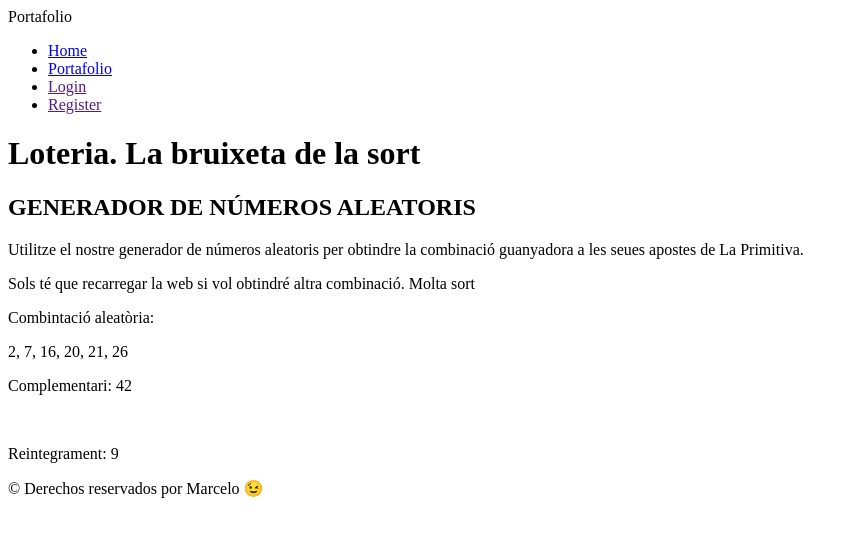
After one commit to Zubarashi7/practica, a PHP site: page /portafolio.php in a window 1280 px wide. The commit adds this page. Shown: the top 537 px of the page, without its empty margins (0-854 px from the left). Run offline with PHP 8.4, Linux system fonts and the light colour scheme.

Commit message:
Practica 1 y 2 casi terminadas.
Falta añadir estilos a la pagina 😅

```diff
--- /dev/null
+++ b/portafolio.php
@@ -0,0 +1,95 @@
+<!DOCTYPE html>
+<html lang="en">
+<head>
+    <meta charset="UTF-8">
+    <meta name="viewport" content="width=device-width, initial-scale=1.0">
+    <link rel="stylesheet" href="css/portafolio.css"
+    <title>Portafolio</title>
+
+
+    <?php
+        //Generar numeros principales
+        $numeros = []; //Iniciamos el array, lo hacemos vacio, donde almacenaremos los numeros aleatorios generados.
+
+        //Bucle "while" para generar los numeros, seguira ejecutandose mientras la cantidad de elementos en el array "$numeros" sea menor que "6. Asi solo se generaran 6 numeros.
+        //La funcion "count()" devuelve el numero de elementos en el array "$numeros", al principio es "0". Asi que el bucle sigue hasta que el array contenga 6 numeros.
+        while (count($numeros) < 6){
+
+            //Generacion de un numero aleatorio
+            //La funcion "rand(1, 49)" retorna un numero entero al azar en sese rango.
+            $numero = rand(1, 49);
+
+            //Comprobacion
+            //Verificar si el numero generado ya esta en el array "$numeros" mediante la funcion "in_array", esta funcion devuelve "true" si el valor de "$numero" ya existe en el array, y "false" si no.
+            //El operador "!" niega el resultado de "in_array()", es decir, entra en el bloque "if" solo su el numero no esta en el array. Nos asegura que no haya duplicados.
+            if (!in_array($numero, $numeros)) {
+
+                //Agregar el numero al array
+                $numeros[] = $numero;
+            }
+        }
+        sort($numeros); //Ordenamos de menor a mayor
+
+        //Generar numero complementario
+        //Recuerda: El numero complementario no puede ser igual a los numeros principales.
+        $complementario = rand(1, 49); //Lo mismo que antes, genera un numero entre 1 y 49, y se almacena en su varible definida.
+
+        //Comprobamos si el nuemro generado ya existe en el array "$numeros", osea de los 6 numeros principales.
+        //La funcion "in_array", devolvera "true" si este numero ya existe en el array, y "false" si no.
+        //Entonces si sale "true" el bucle generara otro numero hasta que este en "false" o no se repita el numero.
+        while (in_array($complementario, $numeros)) {
+            $complementario = rand(1, 49); //Genera un numero aleatorio
+        }
+
+        //Generar el reintegro
+        $reintegro = rand(0, 9);
+
+        //Salida
+        //Una forma mas de poder concatenar salidas o a una variable 😉
+        $output = "<p> Combintació aleatòria: </p>" . implode(", ", $numeros) . "<br>"; // "implode" convierte el array "$numeros" en una cadena de texto.
+        $output .= "<p> Complementari: $complementario </p> <br>";
+        $output .= "<p> Reintegrament: $reintegro </p>";
+
+        /*
+        Fuentes:
+        Array:    https://www.php.net/manual/en/language.types.array.php
+        In_Array: https://www.php.net/manual/en/function.in-array.php
+        While:    https://www.php.net/manual/en/control-structures.while.php
+        Count:    https://www.php.net/manual/en/function.count.php
+                  https://www.w3schools.com/php/func_array_count.asp
+        Rand:     https://www.php.net/manual/es/function.rand.php
+        Sort:     https://www.php.net/manual/en/function.sort.php
+        Implode:  https://www.php.net/manual/en/function.implode.php
+        */
+    ?>
+
+</head>
+<body>
+    <header>
+        <nav>
+            <ul>
+                <li><a href="index.php">Home</a></li>
+                <li><a href="#">Portafolio</a></li>
+                <li><a href="">Login</a></li>
+                <li><a href="">Register</a></li>
+            </ul>
+        </nav>
+        </header>
+    <main>
+        <h1>Loteria. La bruixeta de la sort</h1>
+
+        <h2>GENERADOR DE NÚMEROS ALEATORIS</h2>
+        <p>Utilitze el nostre generador de números aleatoris per obtindre la combinació guanyadora a les seues apostes de La Primitiva.</p>
+        <p>Sols té que recarregar la web si vol obtindré altra combinació. Molta sort</p>
+
+        <p>
+            <?=
+                $output
+            ?>
+        </p>
+    </main>
+    <footer>
+        <p>&copy Derechos reservados por Marcelo 😉</p>
+    </footer>
+</body>
+</html>
```
Also changed, not shown: index.php (+21 -15 lines), css/portafolio.css (added).
